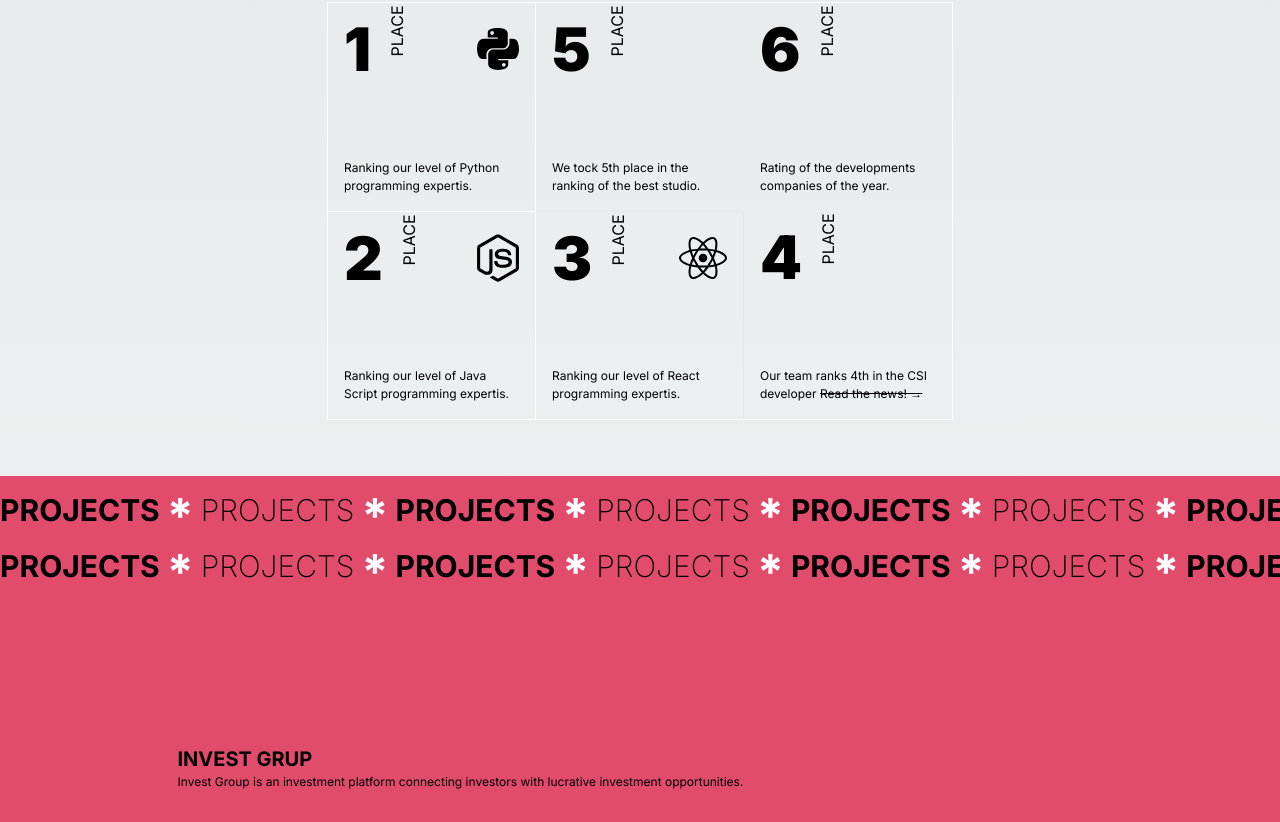
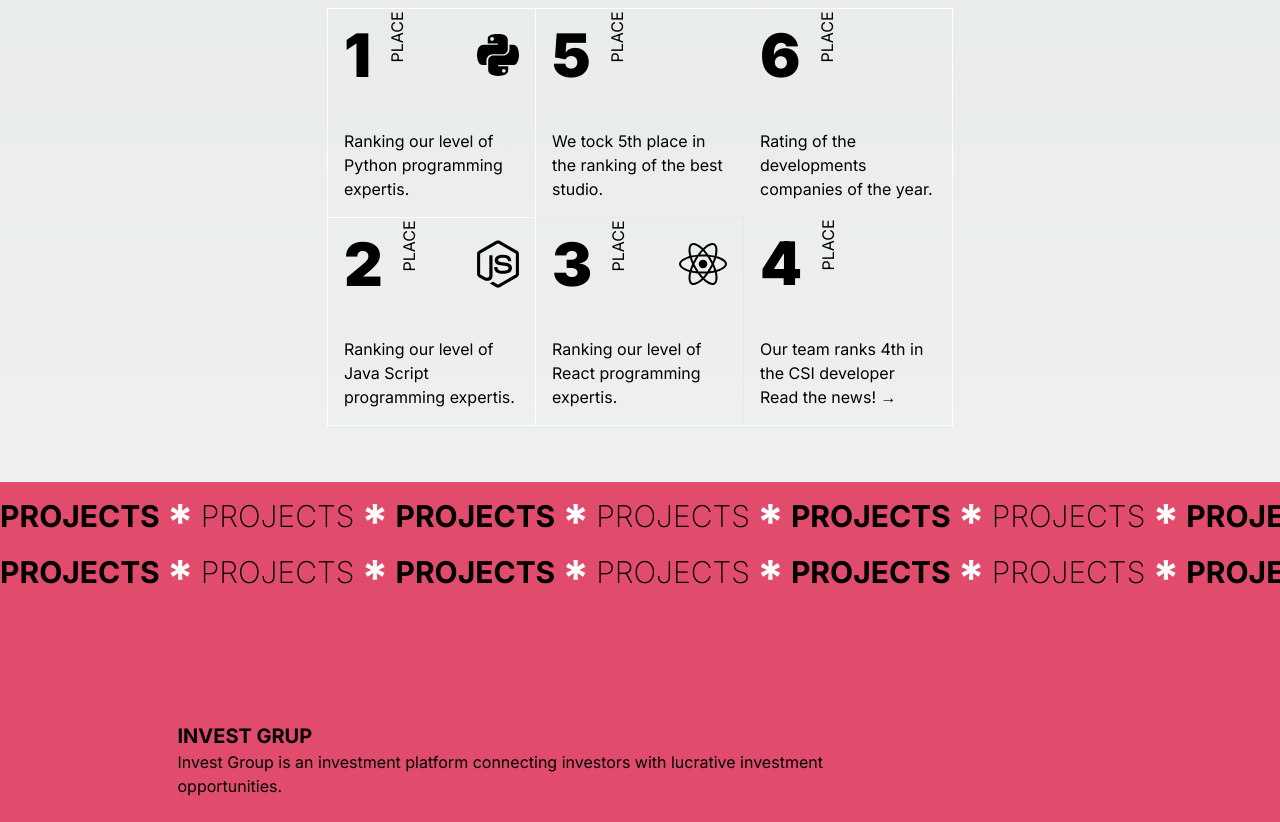
Before and after one commit to Vendaarlia/digital-delivered, a Next.js app: page / in a window 1280 px wide. Shown: the part 1873-2695 px from the top of the page. Built offline with nearby package versions, Linux system fonts and the light colour scheme.

Commit message:
update a hover effect

```diff
--- a/src/app/globals.css
+++ b/src/app/globals.css
@@ -25,7 +25,7 @@ body {
       rgb(var(--background-end-rgb))
     )
     rgb(var(--background-start-rgb));
-    font-size: 12px;
+    font-size: 16px;
 }
 
 @layer utilities {
--- a/src/components/Contact.tsx
+++ b/src/components/Contact.tsx
@@ -7,7 +7,7 @@ export default function Contact() {
             <div className="wrap h-full w-4/5 flex justify-center items-center gap-9 md:gap-20 p-9 pt-20">
                 <div className="colmn h-full md:w-1/2 w-1/3 flex flex-col justify-between">
                     <h1 className="text-3xl font-bold">Contact Us</h1>
-                    <p>Garlicoin is like the deadbolt for door locks, it secure and protects you from crypto-vampires. Blockchain tech makes it nearly impossible to our advances <a className="text-[#e14c6c]" href="http://">Contact us! &rarr;</a></p>
+                    <p>Garlicoin is like the deadbolt for door locks, it secure and protects you from crypto-vampires. Blockchain tech makes it nearly impossible to our advances <a className="text-[#e14c6c] hover:line-through" href="http://">Contact us! &rarr;</a></p>
                     <p>©reate 2024 by vendaarlia</p>
                 </div>
                 <div className="colmn h-full flex flex-col justify-between w-3/4">
@@ -18,7 +18,7 @@ export default function Contact() {
                         <br />
                         0838327382873<br />
                         vendaarlia9@gmail.com <br />
-                        <a className="text-[#e14c6c]" href="http://">GitHub &rarr;</a></h5>
+                        <a className="text-[#e14c6c] hover:line-through" href="http://">GitHub &rarr;</a></h5>
                     <div className="contact w-full mt-8">
                         <form id="survey-form" action="">
                             <div className="input-wrap flex justify-end gap-2 mb-10">
--- a/src/components/Hero1.tsx
+++ b/src/components/Hero1.tsx
@@ -9,7 +9,7 @@ export default function Hero1() {
         <section className="hero1 h-screen pb-44 relative">
             <div className="wrap w-screen h-full m-0 top-0 flex justify-center items-center">
                 <div className="absolute top-72"><h1 className="txt-line">DIGITAL. <br />DELIVERED.</h1></div>
-                <motion.div drag dragConstraints={{ left: 100, right: 100, top: 100, bottom: 100 }} onMouseDown={(event) => event.stopPropagation()} whileDrag={{ scale: 1.5 }} className="absolute grayscale justify-center align-middle" ><Image src="/images/hero1.png" alt="" width={500} height={500} /></motion.div>
+                <div className="absolute grayscale justify-center align-middle" ><Image src="/images/hero1.png" alt="" width={500} height={500} /></div>
                 <div className="absolute top-72"><h1 className="txt-fill">DIGITAL. <br />DELIVERED.</h1></div>
                 <div className="circle absolute top-32 right-[150px] md:right-[520px] h-32 w-32 rounded-full border-[#e14c6c] border-4"></div>
             </div>
--- a/src/components/Social.tsx
+++ b/src/components/Social.tsx
@@ -21,7 +21,7 @@ export default function Social() {
                 <div className="txt flex justify-center mt-20">
                     <h3 className=" w-3/4 text-3xl font-semibold">We use cutting-edge <span className="text-[#e14c6c]"><a href="http://">technology</a></span> that work. combined with our apps & <span className="text-[#e14c6c]"><a href="http://">devivery focus</a></span>, we always set it done. </h3>
                 </div>
-                <div className="link-red w-3/4 flex justify-between mt-9 mb-9 m-auto  text-[#e14c6c]">
+                <div className="link-red w-3/4 flex justify-between mt-9 mb-9 m-auto hover:line-through text-[#e14c6c]">
                     <a href="http://">Why to chosse? &rarr;</a>
                     <a href="http://">Need some advice? &rarr;</a>
                 </div>
--- a/src/components/Timeline.tsx
+++ b/src/components/Timeline.tsx
@@ -80,7 +80,7 @@ export default function Timeline() {
                                 </div>
                                 {/*<FontAwesomeIcon className="h-12" icon={faReact} />*/}
                             </div>
-                            <p>Our team ranks 4th in the CSI developer <a className=" line-through hover:no-underline " href="">Read the news! &rarr;</a></p>
+                            <p>Our team ranks 4th in the CSI developer <a className="hover:line-through " href="">Read the news! &rarr;</a></p>
                         </div>
                     </div>
                 </div>
```
